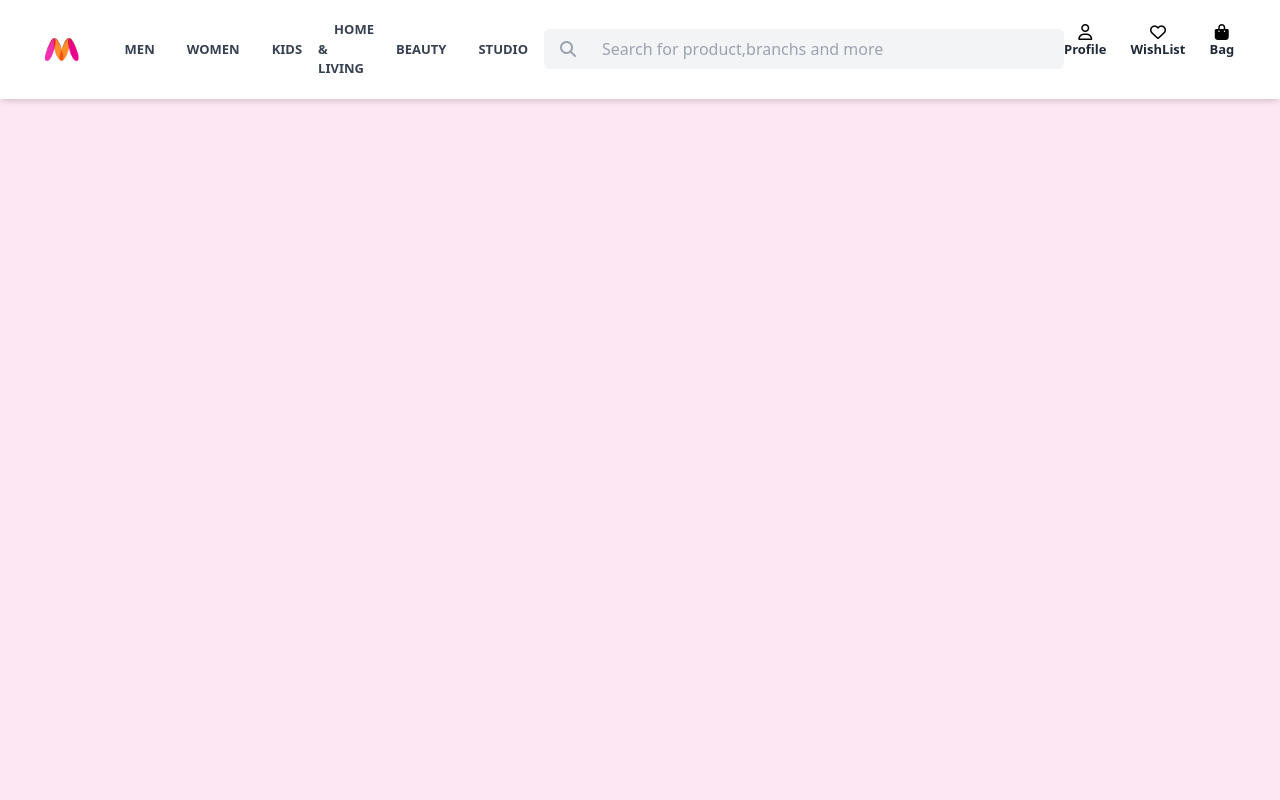
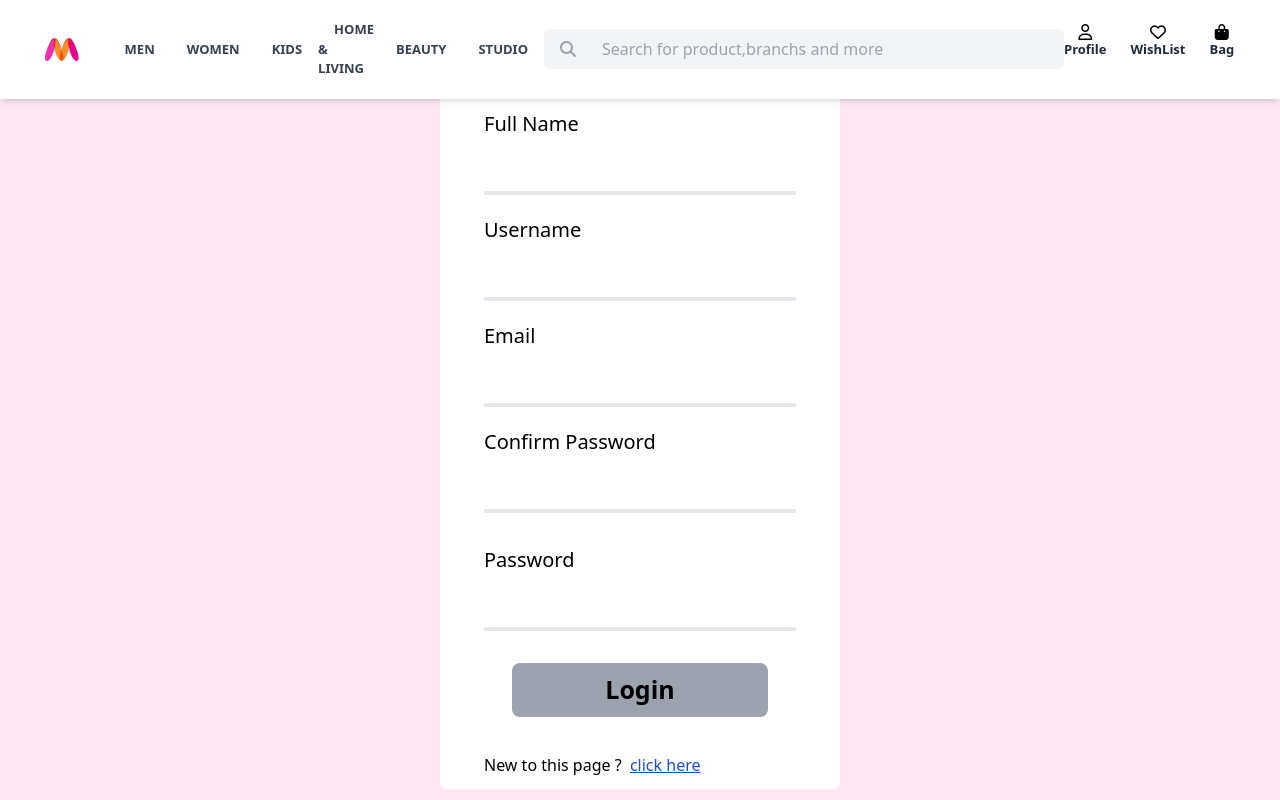
Before and after one commit to VanshajTiwari/Shopping-Application, a React (Vite) app in the folder client/: page /signup in a window 1280 px wide. Built offline with nearby package versions, Linux system fonts and the light colour scheme.

Commit message:
Login and Signup page added

```diff
--- a/client/package.json
+++ b/client/package.json
@@ -30,6 +30,7 @@
     "eslint-plugin-react-hooks": "^4.6.0",
     "eslint-plugin-react-refresh": "^0.4.3",
     "postcss": "^8.4.32",
+    "react-router-dom": "^6.21.1",
     "tailwindcss": "^3.3.6",
     "vite": "^4.4.5"
   }
--- a/client/src/App.jsx
+++ b/client/src/App.jsx
@@ -1,11 +1,22 @@
 import './App.css'
+import { BrowserRouter, Routes, Route } from "react-router-dom";
 import Home from './pages/Home';
-import SignupOrLogin from './pages/signupOrLogin';
-import signupOrLogin from './pages/signupOrLogin';
+import Login from './pages/login';
+import Singup from './pages/Signup';
 function App() {
 
 
-  return <SignupOrLogin/>;
+  return(
+
+      <BrowserRouter>
+          <Routes>
+            <Route path="/" element={<Home/>}/>
+            <Route path="/login" element={<Login/>}/>
+            <Route path="/signup" element={<Singup/>}/>
+          </Routes>
+      </BrowserRouter>
+
+  );
 
 }
 
--- /dev/null
+++ b/client/src/pages/Signup.jsx
@@ -0,0 +1,53 @@
+import Navbar from "./Components/Navbar"
+
+
+const Singup=()=>{
+    return(
+        <div className="h-[100vh] max-w-full bg-pink-100">
+            <Navbar/>
+            <div className=" min-h-full flex justify-center items-center">
+                    <div className="bg-white w-[400px] rounded-lg">
+                        <div className="text-black flex flex-col items-center">
+                            <div>
+                                <h1 className="text-[40px] font-bold m-4">SignUp</h1>
+                                <div className="bg-white h-1 rounded mt-[-10px]"></div>
+                            </div>
+                            <div className="m-3 flex flex-col items-center">
+                                <form action="" className="flex flex-col items-center">
+                                    <div className="flex flex-col text-[20px] mb-5">
+                                        <label htmlFor="username font-bold">Full Name</label>
+                                        <input type="text"  id="username" name="username" className=" text-black start-10 pl-4 h-14  border-b-4 focus:bg-gray-200 outline-0 focus:border-yellow-400"/>
+                                    </div>
+                                    <div className="flex flex-col text-[20px] mb-5">
+                                        <label htmlFor="username font-bold">Username</label>
+                                        <input type="text"  id="username" name="username" className=" text-black start-10 pl-4 h-14  border-b-4 focus:bg-gray-200 outline-0 focus:border-yellow-400"/>
+                                    </div>
+                                    <div className="flex flex-col text-[20px] mb-5">
+                                        <label htmlFor="username font-bold">Email</label>
+                                        <input type="text"  id="username" name="username" className=" text-black start-10 pl-4 h-14  border-b-4 focus:bg-gray-200 outline-0 focus:border-yellow-400"/>
+                                    </div>
+                                    <div className="flex flex-col text-[20px] mb-8">
+                                        <label htmlFor="username font-bold">Confirm Password</label>
+                                        <input type="text"  id="username" name="username" className=" text-black start-10 pl-4 h-14  border-b-4 focus:bg-gray-200 outline-0 focus:border-yellow-400"/>
+                                    </div>
+                                    <div className="flex flex-col text-[20px] mb-8">
+                                        <label htmlFor="username font-bold">Password</label>
+                                        <input type="text"  id="username" name="username" className=" text-black start-10 pl-4 h-14  border-b-4 focus:bg-gray-200 outline-0 focus:border-yellow-400"/>
+                                    </div>
+                                    <div className=" pb-9">
+                                        <input type="submit" value="Login" className="bg-gray-400 text-[25px] font-bold  w-64 hover:cursor-pointer rounded-lg py-2  transitiono-all  duration-100 hover:scale-105"/>
+                                    </div>
+                                </form>
+                                <div className="w-full flex justify-start items-start" >
+                                    <span>New to this page ? &nbsp;</span>
+                                    <a href="" className="text-blue-700 underline"> click here</a>
+                                </div>
+                            </div>
+                        </div>
+                    </div>
+            </div>
+        </div>
+    )
+}
+
+export default Singup;
--- /dev/null
+++ b/client/src/pages/login.jsx
@@ -0,0 +1,41 @@
+import Navbar from "./Components/Navbar"
+
+
+const Login=()=>{
+    return(
+        <div className="h-[100vh] max-w-full bg-pink-100">
+            <Navbar/>
+            <div className=" min-h-full flex justify-center items-center">
+                    <div className="bg-white w-[500px] rounded-lg">
+                        <div className="text-black flex flex-col items-center">
+                            <div>
+                                <h1 className="text-[40px] font-bold m-4">Login</h1>
+                                <div className="bg-white h-1 rounded mt-[-10px]"></div>
+                            </div>
+                            <div className="mt-5 p-6 flex flex-col items-center">
+                                <form action="" className="flex flex-col items-center">
+                                    <div className="flex flex-col text-[20px] mb-5">
+                                        <label htmlFor="username font-bold">Username or Email</label>
+                                        <input type="text"  id="username" name="username" className=" text-black start-10 pl-4 h-14  border-b-4 focus:bg-gray-200 outline-0 focus:border-yellow-400"/>
+                                    </div>
+                                    <div className="flex flex-col text-[20px] mb-8">
+                                        <label htmlFor="username font-bold">Password</label>
+                                        <input type="text"  id="username" name="username" className=" text-black start-10 pl-4 h-14  border-b-4 focus:bg-gray-200 outline-0 focus:border-yellow-400"/>
+                                    </div>
+                                    <div className=" pb-9">
+                                        <input type="submit" value="Login" className="bg-gray-400 text-[25px] font-bold  w-64 hover:cursor-pointer rounded-lg py-2  transitiono-all  duration-100 hover:scale-105"/>
+                                    </div>
+                                </form>
+                                <div className="w-full flex justify-start items-start" >
+                                    <span>New to this page ? &nbsp;</span>
+                                    <a href="" className="text-blue-700 underline"> click here</a>
+                                </div>
+                            </div>
+                        </div>
+                    </div>
+            </div>
+        </div>
+    )
+}
+
+export default Login;
--- a/client/src/pages/signupOrLogin.jsx
+++ /dev/null
@@ -1,15 +0,0 @@
-import Navbar from "./Components/Navbar"
-
-
-const SingupOrLogin=()=>{
-    return(
-        <div className="h-[100vh] max-w-full bg-pink-100">
-            <Navbar/>
-            <div className=" min-h-full">
-
-            </div>
-        </div>
-    )
-}
-
-export default SingupOrLogin
```
Also changed, not shown: 2 other files (tests, documents, lock files or other folders).
